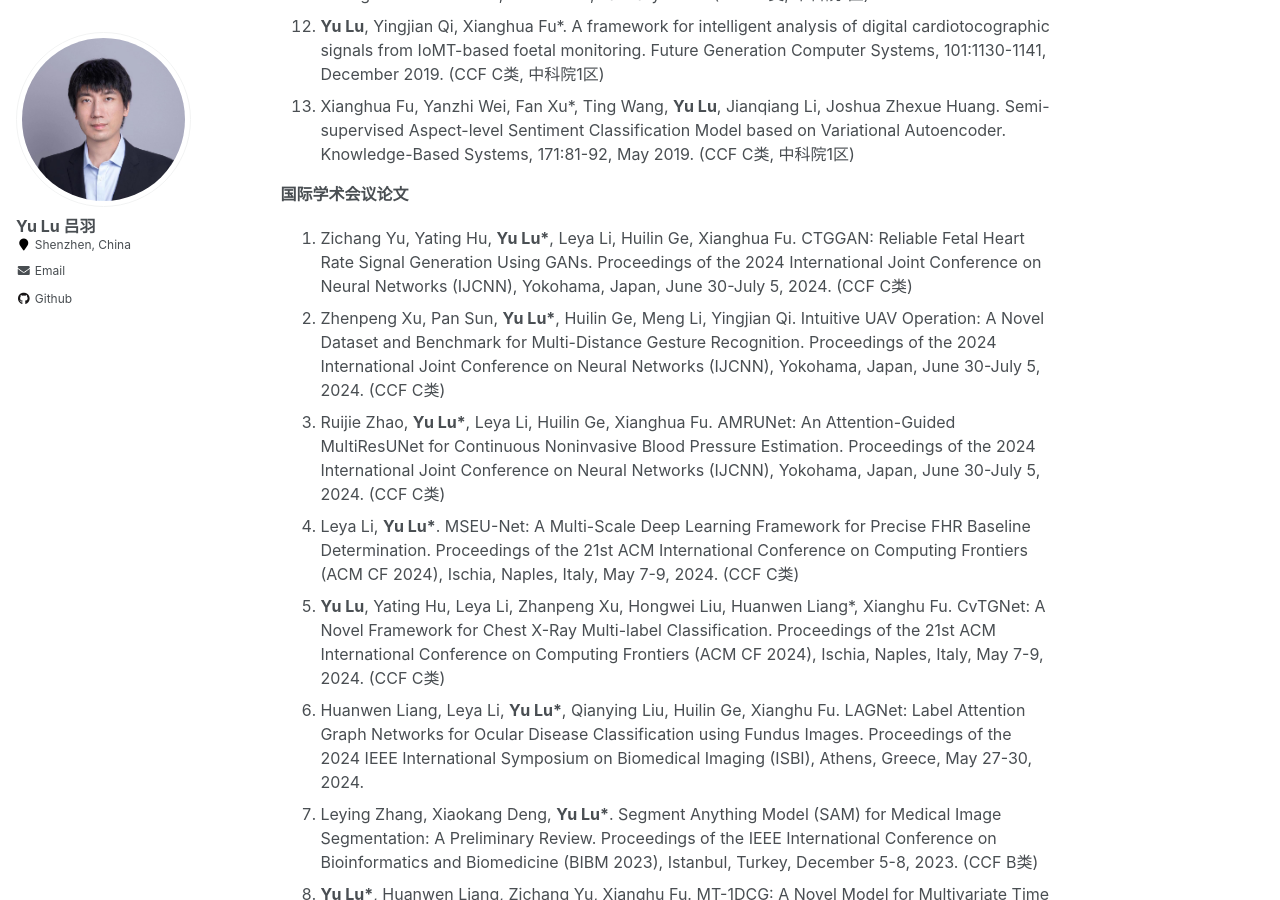
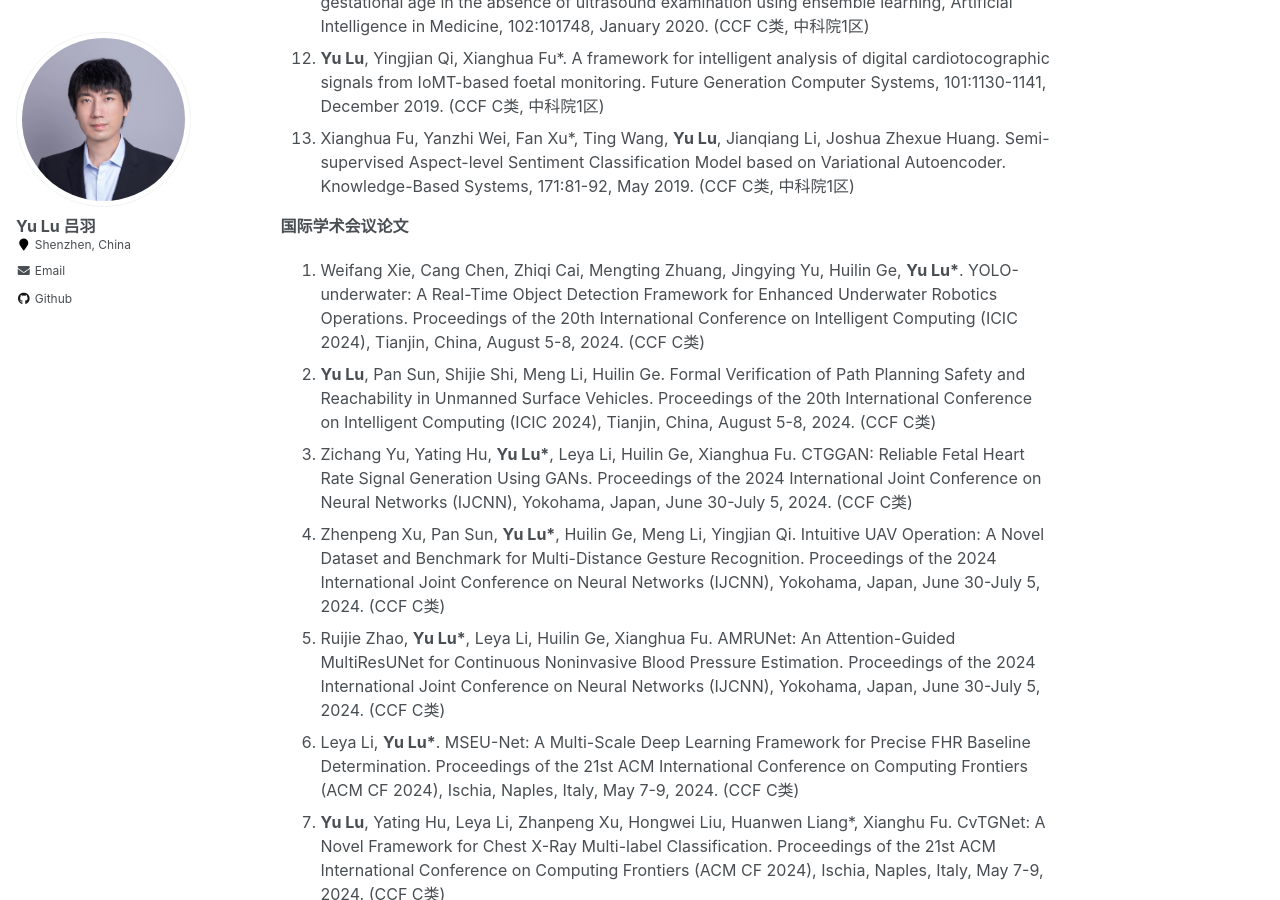
Before and after one commit to YukariUmezawa/lvyu.github.io, a Jekyll site: the page built from _pages/about.md, in a window 1280 px wide and 900 px high, scrolled down 3869 px. Built offline with Jekyll 4.4.1, drawn with Linux system fonts in a browser that asks for light colours; some of the changed text lies outside the part shown.

Commit message:
Update about.md

```diff
--- a/_pages/about.md
+++ b/_pages/about.md
@@ -38,6 +38,7 @@
 
 News
 ======
+- [05/2024] 2 papers accepted to ICIC 2024。
 - [03/2024] 3 papers accepted to IJCNN 2024，硕士生一作×3。
 - [03/2024] 1 poster paper accepted to ACM CF 2024，本科生一作。
 - [02/2024] 1 paper accepted to ACM CF 2024。
@@ -107,20 +108,22 @@
 
 ***国际学术会议论文***
 
-1. Zichang Yu, Yating Hu, __Yu Lu*__, Leya Li, Huilin Ge, Xianghua Fu. CTGGAN: Reliable Fetal Heart Rate Signal Generation Using GANs. Proceedings of the 2024 International Joint Conference on Neural Networks (IJCNN), Yokohama, Japan, June 30-July 5, 2024. (CCF C类)
-2. Zhenpeng Xu, Pan Sun, __Yu Lu*__, Huilin Ge, Meng Li, Yingjian Qi. Intuitive UAV Operation: A Novel Dataset and Benchmark for Multi-Distance Gesture Recognition. Proceedings of the 2024 International Joint Conference on Neural Networks (IJCNN), Yokohama, Japan, June 30-July 5, 2024. (CCF C类)
-3. Ruijie Zhao, __Yu Lu*__, Leya Li, Huilin Ge, Xianghua Fu. AMRUNet: An Attention-Guided MultiResUNet for Continuous Noninvasive Blood Pressure Estimation. Proceedings of the 2024 International Joint Conference on Neural Networks (IJCNN), Yokohama, Japan, June 30-July 5, 2024. (CCF C类)
-4. Leya Li, __Yu Lu*__. MSEU-Net: A Multi-Scale Deep Learning Framework for Precise FHR Baseline Determination. Proceedings of the 21st ACM International Conference on Computing Frontiers (ACM CF 2024), Ischia, Naples, Italy, May 7-9, 2024. (CCF C类)
-5. __Yu Lu__, Yating Hu, Leya Li, Zhanpeng Xu, Hongwei Liu, Huanwen Liang*, Xianghu Fu. CvTGNet: A Novel Framework for Chest X-Ray Multi-label Classification. Proceedings of the 21st ACM International Conference on Computing Frontiers (ACM CF 2024), Ischia, Naples, Italy, May 7-9, 2024. (CCF C类)
-6. Huanwen Liang, Leya Li, __Yu Lu*__, Qianying Liu, Huilin Ge, Xianghu Fu. LAGNet: Label Attention Graph Networks for Ocular Disease Classification using Fundus Images. Proceedings of the 2024 IEEE International Symposium on Biomedical Imaging (ISBI), Athens, Greece, May 27-30, 2024.
-7. Leying Zhang, Xiaokang Deng, __Yu Lu*__. Segment Anything Model (SAM) for Medical Image Segmentation: A Preliminary Review. Proceedings of the IEEE International Conference on Bioinformatics and Biomedicine (BIBM 2023), Istanbul, Turkey, December 5-8, 2023. (CCF B类)
-8. __Yu Lu*__, Huanwen Liang, Zichang Yu, Xianghu Fu. MT-1DCG: A Novel Model for Multivariate Time Series Classification. Proceedings of the 19th International Conference on Intelligent Computing (ICIC 2023), 222–234, Zhengzhou, China, August 10-13, 2023. (CCF C类)
-9. Cang Chen, Weifang Xie, Zhiqi Cai, __Yu Lu*__. Deep Learning for Cardiotocography Analysis: Challenges and Promising Advances. Proceedings of the 19th International Conference on Intelligent Computing (ICIC 2023), 354–366, Zhengzhou, China, August 10-13, 2023. (CCF C类)
-10. Weifang Xie, Cang Chen, __Yu Lu*__. Detection of Atrial Fibrillation based on Feature Fusion using Attention-based BiLSTM. Proceedings of the 45th Annual International Conference of the IEEE Engineering in Medicine and Biology Society (EMBC 2023), Sydney, Australia, July 24-27, 2023.
-11. Huanwen Liang, __Yu Lu*__, Qianying Liu, Xianghua Fu. Fully Automatic Classification of Cardiotocographic Signals with 1D-CNN and Bi-directional GRU. Proceedings of the 44th Annual International Conference of the IEEE Engineering in Medicine and Biology Society (EMBC 2022), 4590-4594, Glasgow, Scotland, United Kingdom, July 11-15, 2022.
-12. __Yu Lu*__, Xi Zhang, Liwen Jing, Xianghua Fu. Data Enhancement and Deep Learning for Bone Age Assessment using The Standards of Skeletal Maturity of Hand and Wrist for Chinese. Proceedings of the 43rd Annual International Conference of the IEEE Engineering in Medicine and Biology Society (EMBC 2021), 2605-2609, Guadalajara, Mexico, November 1-5, 2021.
-13. __Yu Lu*__, Xianghua Fu, Xiaoqing Li, Yingjian Qi. Cardiac Chamber Segmentation Using Deep Learning on Magnetic Resonance Images from Patients Before and After Atrial Septal Occlusion Surgery. Proceedings of the 42nd Annual International Conference of the IEEE Engineering in Medicine and Biology Society (EMBC 2020), 1211-1216, Montreal, QC, Canada, July 20-24, 2020.
-14. __Yu Lu__, Xi Zhang, Xianghua Fu, Fangxiong Chen, Kelvin K.L. Wong*. Ensemble Machine Learning for Estimating Fetal Weight at Varying Gestational Age. Proceedings of the 33rd AAAI Conference on Artificial Intelligence (AAAI 2019), 9522-9527, Honolulu, Hawaii, USA, January 27 - February 1, 2019. (CCF A类)
+1. Weifang Xie, Cang Chen, Zhiqi Cai, Mengting Zhuang, Jingying Yu, Huilin Ge, __Yu Lu*__. YOLO-underwater: A Real-Time Object Detection Framework for Enhanced Underwater Robotics Operations. Proceedings of the 20th International Conference on Intelligent Computing (ICIC 2024), Tianjin, China, August 5-8, 2024. (CCF C类)
+2. __Yu Lu__, Pan Sun, Shijie Shi, Meng Li, Huilin Ge. Formal Verification of Path Planning Safety and Reachability in Unmanned Surface Vehicles. Proceedings of the 20th International Conference on Intelligent Computing (ICIC 2024), Tianjin, China, August 5-8, 2024. (CCF C类)
+3. Zichang Yu, Yating Hu, __Yu Lu*__, Leya Li, Huilin Ge, Xianghua Fu. CTGGAN: Reliable Fetal Heart Rate Signal Generation Using GANs. Proceedings of the 2024 International Joint Conference on Neural Networks (IJCNN), Yokohama, Japan, June 30-July 5, 2024. (CCF C类)
+4. Zhenpeng Xu, Pan Sun, __Yu Lu*__, Huilin Ge, Meng Li, Yingjian Qi. Intuitive UAV Operation: A Novel Dataset and Benchmark for Multi-Distance Gesture Recognition. Proceedings of the 2024 International Joint Conference on Neural Networks (IJCNN), Yokohama, Japan, June 30-July 5, 2024. (CCF C类)
+5. Ruijie Zhao, __Yu Lu*__, Leya Li, Huilin Ge, Xianghua Fu. AMRUNet: An Attention-Guided MultiResUNet for Continuous Noninvasive Blood Pressure Estimation. Proceedings of the 2024 International Joint Conference on Neural Networks (IJCNN), Yokohama, Japan, June 30-July 5, 2024. (CCF C类)
+6. Leya Li, __Yu Lu*__. MSEU-Net: A Multi-Scale Deep Learning Framework for Precise FHR Baseline Determination. Proceedings of the 21st ACM International Conference on Computing Frontiers (ACM CF 2024), Ischia, Naples, Italy, May 7-9, 2024. (CCF C类)
+7. __Yu Lu__, Yating Hu, Leya Li, Zhanpeng Xu, Hongwei Liu, Huanwen Liang*, Xianghu Fu. CvTGNet: A Novel Framework for Chest X-Ray Multi-label Classification. Proceedings of the 21st ACM International Conference on Computing Frontiers (ACM CF 2024), Ischia, Naples, Italy, May 7-9, 2024. (CCF C类)
+8. Huanwen Liang, Leya Li, __Yu Lu*__, Qianying Liu, Huilin Ge, Xianghu Fu. LAGNet: Label Attention Graph Networks for Ocular Disease Classification using Fundus Images. Proceedings of the 2024 IEEE International Symposium on Biomedical Imaging (ISBI), Athens, Greece, May 27-30, 2024.
+9. Leying Zhang, Xiaokang Deng, __Yu Lu*__. Segment Anything Model (SAM) for Medical Image Segmentation: A Preliminary Review. Proceedings of the IEEE International Conference on Bioinformatics and Biomedicine (BIBM 2023), Istanbul, Turkey, December 5-8, 2023. (CCF B类)
+10. __Yu Lu*__, Huanwen Liang, Zichang Yu, Xianghu Fu. MT-1DCG: A Novel Model for Multivariate Time Series Classification. Proceedings of the 19th International Conference on Intelligent Computing (ICIC 2023), 222–234, Zhengzhou, China, August 10-13, 2023. (CCF C类)
+11. Cang Chen, Weifang Xie, Zhiqi Cai, __Yu Lu*__. Deep Learning for Cardiotocography Analysis: Challenges and Promising Advances. Proceedings of the 19th International Conference on Intelligent Computing (ICIC 2023), 354–366, Zhengzhou, China, August 10-13, 2023. (CCF C类)
+12. Weifang Xie, Cang Chen, __Yu Lu*__. Detection of Atrial Fibrillation based on Feature Fusion using Attention-based BiLSTM. Proceedings of the 45th Annual International Conference of the IEEE Engineering in Medicine and Biology Society (EMBC 2023), Sydney, Australia, July 24-27, 2023.
+13. Huanwen Liang, __Yu Lu*__, Qianying Liu, Xianghua Fu. Fully Automatic Classification of Cardiotocographic Signals with 1D-CNN and Bi-directional GRU. Proceedings of the 44th Annual International Conference of the IEEE Engineering in Medicine and Biology Society (EMBC 2022), 4590-4594, Glasgow, Scotland, United Kingdom, July 11-15, 2022.
+14. __Yu Lu*__, Xi Zhang, Liwen Jing, Xianghua Fu. Data Enhancement and Deep Learning for Bone Age Assessment using The Standards of Skeletal Maturity of Hand and Wrist for Chinese. Proceedings of the 43rd Annual International Conference of the IEEE Engineering in Medicine and Biology Society (EMBC 2021), 2605-2609, Guadalajara, Mexico, November 1-5, 2021.
+15. __Yu Lu*__, Xianghua Fu, Xiaoqing Li, Yingjian Qi. Cardiac Chamber Segmentation Using Deep Learning on Magnetic Resonance Images from Patients Before and After Atrial Septal Occlusion Surgery. Proceedings of the 42nd Annual International Conference of the IEEE Engineering in Medicine and Biology Society (EMBC 2020), 1211-1216, Montreal, QC, Canada, July 20-24, 2020.
+16. __Yu Lu__, Xi Zhang, Xianghua Fu, Fangxiong Chen, Kelvin K.L. Wong*. Ensemble Machine Learning for Estimating Fetal Weight at Varying Gestational Age. Proceedings of the 33rd AAAI Conference on Artificial Intelligence (AAAI 2019), 9522-9527, Honolulu, Hawaii, USA, January 27 - February 1, 2019. (CCF A类)
 
 
 **（2018.9以前）**
```
